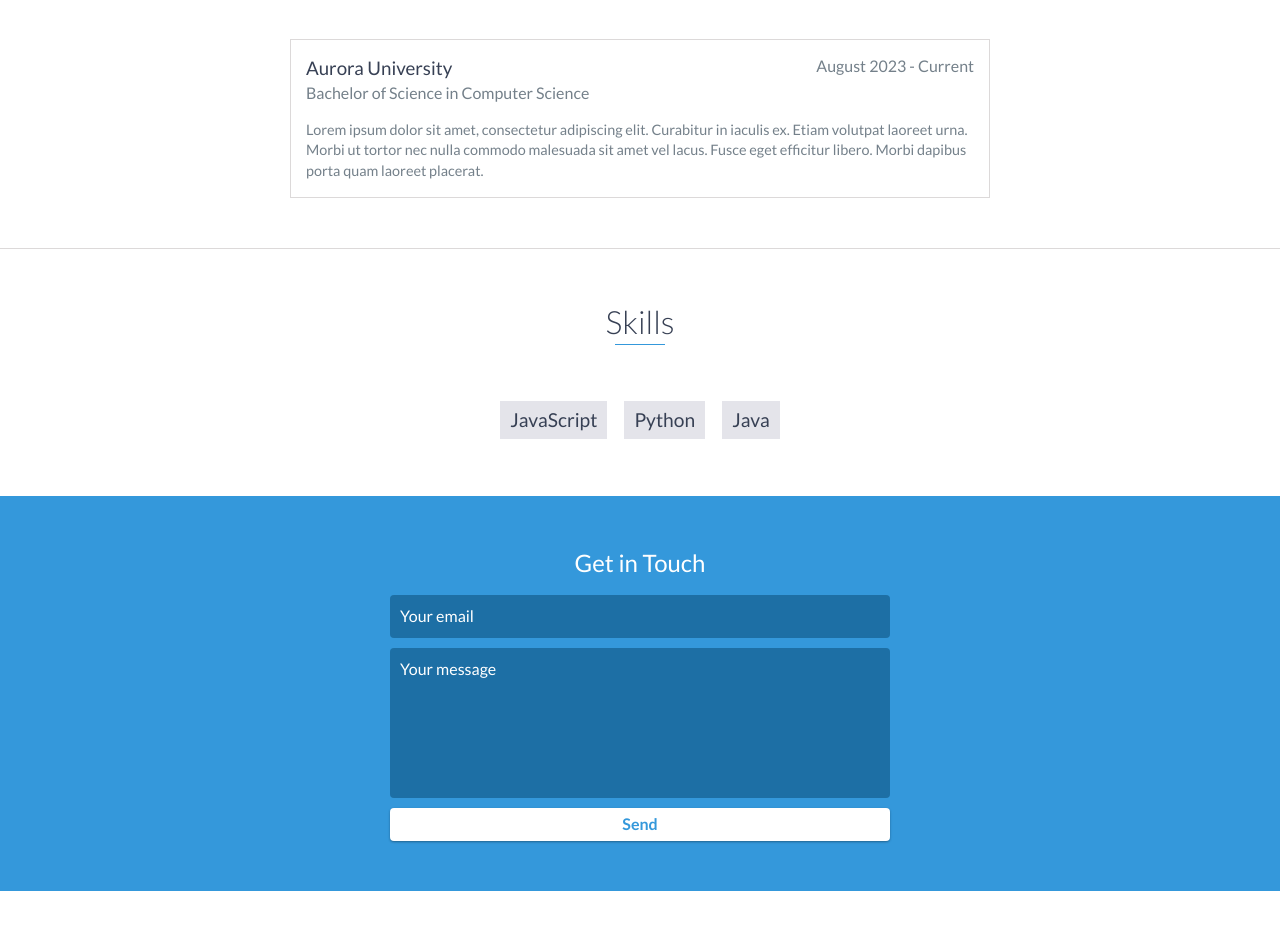
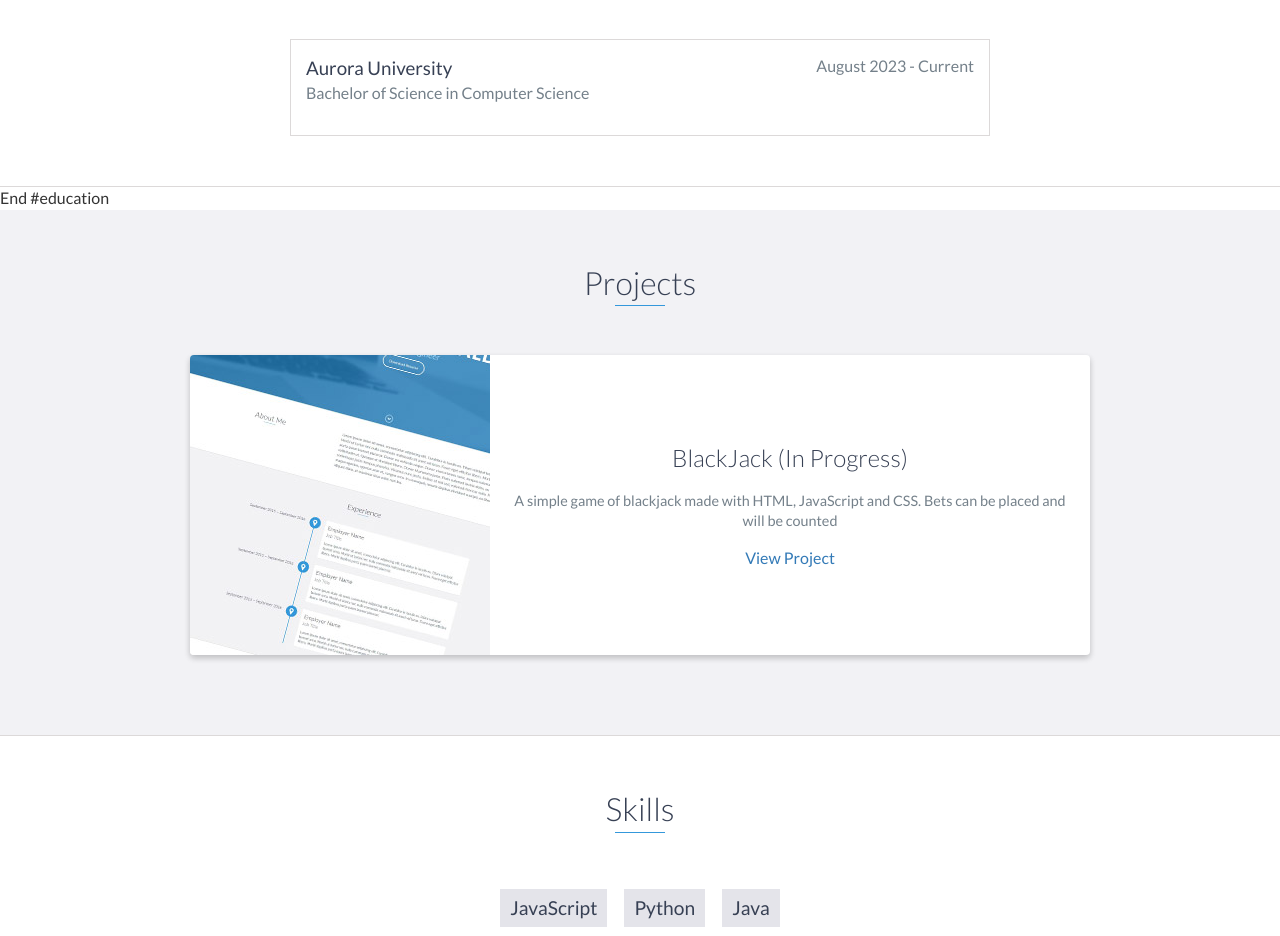
Before and after one commit to Jafetcode/Jafetcode.github.io, a website: page index.html in a window 1280 px wide. Shown: the part 1900-2836 px from the top of the page. Drawn offline with nearby package versions, Linux system fonts and the light colour scheme.

Commit message:
Update index.html

```diff
--- a/index.html
+++ b/index.html
@@ -50,7 +50,9 @@
         <div id="lead-content">
             <h1>Jafet Isidoro</h1>
             <h2>Software Engineer</h2>
-            <a href="#" class="btn-rounded-white">Download Resume</a>
+<!--            <a href="#" class="btn-rounded-white">Download Resume</a>-->
+            <a href="/Users/jeffrey/Documents/Aurora 2023/Jafet Isidoro Resumee.docx"  download="Jafet Isidoro Resumee" class="btn-rounded-white">Download Resume</a>
+
         </div>
         <!-- End #lead-content -->
 
@@ -125,33 +127,32 @@
             <span class="education-date">August 2023 - Current</span>
             <h4>Bachelor of Science in Computer Science</h4>
             <p>
-                Lorem ipsum dolor sit amet, consectetur adipiscing elit. Curabitur in iaculis ex. Etiam volutpat laoreet urna. Morbi ut tortor nec nulla commodo malesuada sit amet vel lacus. Fusce eget efficitur libero. Morbi dapibus porta quam laoreet placerat.
             </p>
         </div>
         <!-- End .education-block -->
         <!-- End .education-block -->
     </div>
-    <!-- End #education -->
+     End #education
 
-<!--    <div id="projects" class="background-alt">-->
-<!--        <h2 class="heading">Projects</h2>-->
-<!--        <div class="container">-->
-<!--            <div class="row">-->
-<!--                <div class="project shadow-large">-->
-<!--                    <div class="project-image">-->
-<!--                        <img src="images/project.jpg" />-->
-<!--                    </div>-->
-<!--                    &lt;!&ndash; End .project-image &ndash;&gt;-->
-<!--                    <div class="project-info">-->
-<!--                        <h3>Project Name Here</h3>-->
-<!--                        <p>-->
-<!--                            Lorem ipsum dolor sit amet, consectetur adipiscing elit. Curabitur in iaculis ex. Etiam volutpat laoreet urna. Morbi ut tortor nec nulla commodo malesuada sit amet vel lacus. Fusce eget efficitur libero. Morbi dapibus porta quam laoreet placerat.-->
-<!--                        </p>-->
-<!--                        <a href="#">View Project</a>-->
-<!--                    </div>-->
-<!--                    &lt;!&ndash; End .project-info &ndash;&gt;-->
-<!--                </div>-->
-<!--                &lt;!&ndash; End .project &ndash;&gt;-->
+    <div id="projects" class="background-alt">
+        <h2 class="heading">Projects</h2>
+        <div class="container">
+            <div class="row">
+                <div class="project shadow-large">
+                    <div class="project-image">
+                        <img src="images/project.jpg" />
+                    </div>
+                    <!-- End .project-image -->
+                    <div class="project-info">
+                        <h3>BlackJack (In Progress)</h3>
+                        <p>
+                            A simple game of blackjack made with HTML, JavaScript and CSS. Bets can be placed and will be counted
+                        </p>
+                        <a href="#">View Project</a>
+                    </div>
+                    <!-- End .project-info -->
+                </div>
+                <!-- End .project -->
 
 <!--                <div class="project shadow-large">-->
 <!--                    <div class="project-image">-->
@@ -170,10 +171,10 @@
 <!--                    </div>-->
 <!--                    &lt;!&ndash; End .project-info &ndash;&gt;-->
 <!--                </div>-->
-<!--                &lt;!&ndash; End .project &ndash;&gt;-->
-<!--            </div>-->
-<!--        </div>-->
-<!--    </div>-->
+                <!-- End .project -->
+            </div>
+        </div>
+    </div>
     <!-- End #projects -->
 
     <div id="skills">
```
